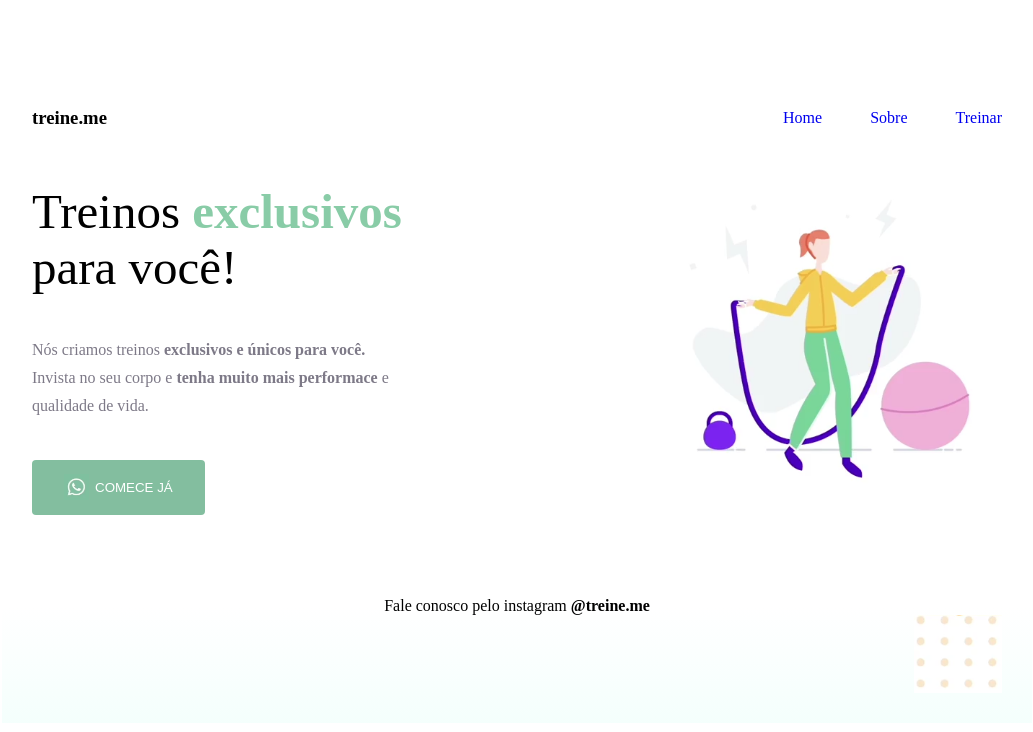
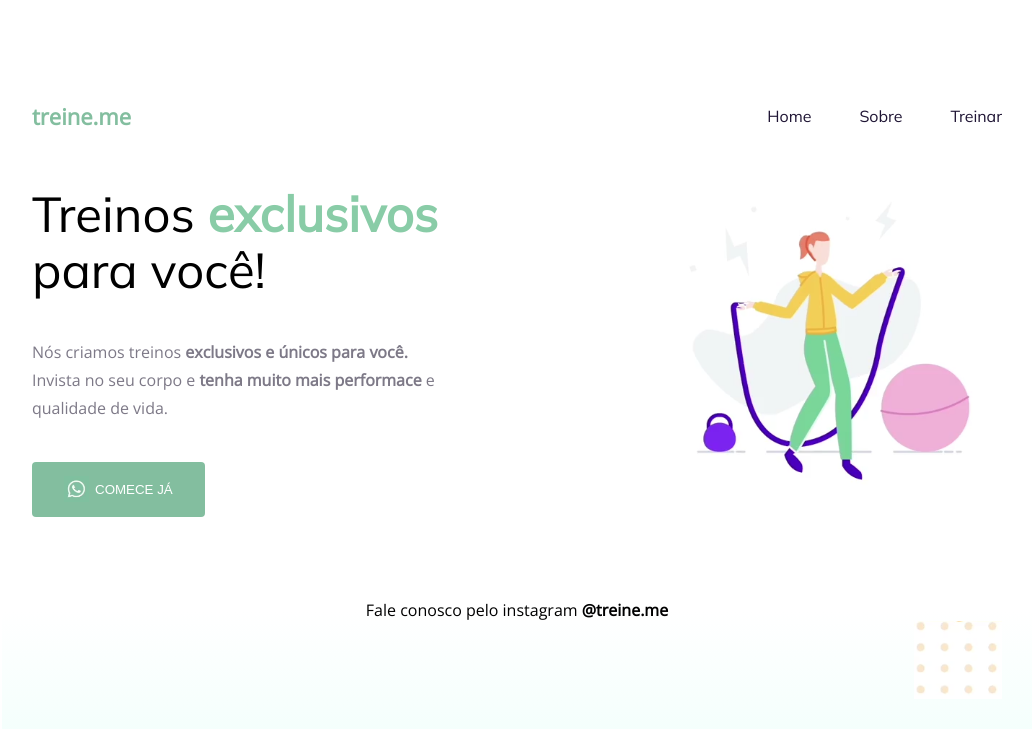
Before and after one commit to gleidersondev/Project-treine-me, a plain HTML site: page index.html in a window 1280 px wide. Shown: the whole page, without its empty margins (123-1156 px from the left). Drawn offline with nearby package versions, Linux system fonts and the light colour scheme; a web font is replaced by a local one.

Commit message:
Adicionado estilo e efeitos ao Nav e ao botão

```diff
--- a/index.html
+++ b/index.html
@@ -5,11 +5,21 @@
     <meta name="viewport" content="width=device-width, initial-scale=1.0" />
     <title>Treine me</title>
     <link rel="stylesheet" href="style.css" />
+    <link rel="preconnect" href="https://fonts.googleapis.com" />
+    <link rel="preconnect" href="https://fonts.gstatic.com" crossorigin />
+    <link
+      href="https://fonts.googleapis.com/css2?family=Anton&family=Fira+Sans&family=Montserrat+Alternates:wght@400;500&family=Montserrat:ital,wght@0,300;0,400;1,300;1,500&family=Mulish&family=Pixelify+Sans&family=Playpen+Sans&family=Roboto+Condensed:wght@400;500&family=Sometype+Mono&family=Tilt+Neon&display=swap"
+      rel="stylesheet" />
+    <link rel="preconnect" href="https://fonts.googleapis.com" />
+    <link rel="preconnect" href="https://fonts.gstatic.com" crossorigin />
+    <link
+      href="https://fonts.googleapis.com/css2?family=Open+Sans&display=swap"
+      rel="stylesheet" />
   </head>
   <body>
     <main id="content">
       <nav>
-        <h3>treine.me</h3>
+        <strong>treine.me</strong>
         <ul>
           <li><a href="#">Home</a></li>
           <li><a href="#">Sobre</a></li>
--- a/style.css
+++ b/style.css
@@ -14,6 +14,7 @@ body {
   margin: 0 auto;
   padding: 30px;
   background: linear-gradient(180deg, rgba(227, 255, 248, 0) 82.08%, rgba(227, 255, 248, 0.38) 100%);
+  font-family: 'Open Sans', sans-serif;
 }
 
 /* elemento nav */
@@ -23,6 +24,7 @@ nav {
   justify-content: space-between;
   align-items: center;
   margin-bottom: 55px;
+  color: #83BE9F;
 }
 
 ul {
@@ -33,6 +35,19 @@ ul {
 
 ul a {
   text-decoration: none;
+  font-family: 'Mulish', sans-serif;
+  color: #1f1534;
+}
+
+nav strong {
+  font-weight: bold;
+  font-size: 22px;
+}
+
+ul a:hover {
+  font-weight: bold;
+  cursor: pointer;
+  font-size: 18px;
 }
 
 /* main-content */
@@ -48,15 +63,16 @@ ul a {
 /* section description */
 
 #description {
-  width: 400px;
+  width: 420px;
 }
 
 #description h1 {
   font-size: 49px;
-  font-weight: normal;
+  font-weight:normal;
   line-height: 56px;
   color: #000;
   margin-bottom: 40px;
+  font-family: 'Mulish', sans-serif;
 }
 
 #color-green {
@@ -92,6 +108,10 @@ button img {
   height: auto;
 }
 
+button:hover {
+  padding: 16px 34px 17px;
+}
+
 /* footer */
 
 footer {
@@ -99,7 +119,6 @@ footer {
 }
 
 footer a {
-  font-weight: bold;
   color: #000;
   text-decoration: none;
 }
@@ -108,3 +127,8 @@ footer a {
   display: flex;
   flex-direction: row-reverse;
 }
+
+strong a:hover {
+  font-weight: bold;
+  cursor: pointer;
+}
```
